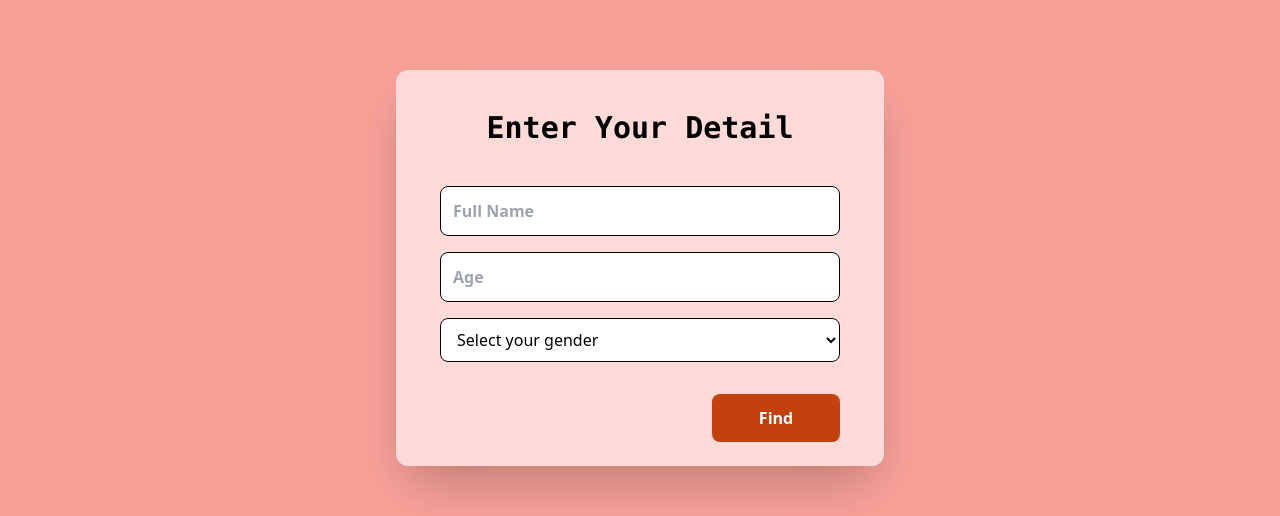
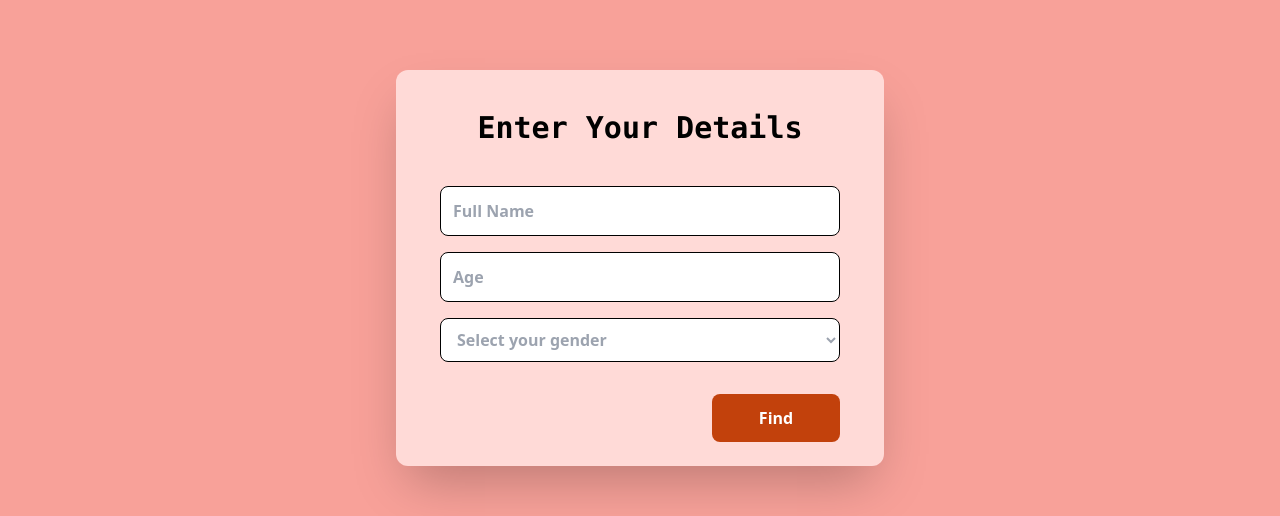
Before and after one commit to lokesh0921/DateNow, a React (Vite) app: page /details in a window 1280 px wide. Shown: the part 123-639 px from the top of the page. Built offline with nearby package versions, Linux system fonts and the light colour scheme; no server answers.

Commit message:
updated the ui of details page

```diff
--- a/src/components/details/Details.jsx
+++ b/src/components/details/Details.jsx
@@ -1,5 +1,8 @@
 import { useState } from "react";
 import { useNavigate } from "react-router-dom";
+
+import { gsap } from "gsap";
+import { useGSAP } from "@gsap/react";
 
 function Details() {
   const navigate = useNavigate();
@@ -34,17 +37,44 @@ function Details() {
     }
   };
 
+  // animating the ui of detials page
+  useGSAP(() => {
+    const tl = gsap.timeline();
+
+    tl.from(".right", {
+      x: 450,
+      duration: 0.8,
+      delay: 0,
+      scale: 0,
+    });
+    tl.from(".collegen", {
+      x: 200,
+      duration: 0.6,
+      scale: 0,
+    });
+    tl.from(".phn", {
+      x: 200,
+      duration: 0.6,
+      scale: 0,
+    });
+    tl.from(".emailn", {
+      x: 200,
+      duration: 0.6,
+      scale: 0,
+    });
+  });
+
   return (
     <div className="mt-0 w-full grid place-content-center">
-      <div className="bg-[#ffdad7] rounded-xl shadow-2xl flex flex-col px-5 mx-5 overflow-auto md:my-32 md:mx-0 max-w-full my-16">
+      <div className="right bg-[#ffdad7] rounded-xl shadow-2xl flex flex-col px-5 mx-5 overflow-auto md:my-32 md:mx-0 max-w-full my-16">
         <div className="flex justify-center">
-          <h1 className="text-2xl md:text-3xl text-black font-mono mt-10 font-bold mb-2">
-            Enter Your Detail
+          <h1 className="collegen text-2xl md:text-3xl text-black font-mono mt-10 font-bold mb-2">
+            Enter Your Details
           </h1>
         </div>
         <div>
           <form className="p-6 flex flex-col justify-center" onSubmit={pressed}>
-            <div className="flex flex-col">
+            <div className="phn flex flex-col">
               <label htmlFor="name" className="hidden">
                 Full Name
               </label>
@@ -67,7 +97,7 @@ function Details() {
               )}
             </div>
 
-            <div className="flex flex-col mt-2">
+            <div className="phn flex flex-col mt-2">
               <label htmlFor="age" className="hidden">
                 Age
               </label>
@@ -93,7 +123,7 @@ function Details() {
               )}
             </div>
 
-            <div className="flex flex-col mt-2">
+            <div className="phn flex flex-col mt-2">
               <label htmlFor="gender" className="hidden">
                 Gender
               </label>
@@ -105,7 +135,7 @@ function Details() {
                   setGender(e.target.value);
                   setErrors((prev) => ({ ...prev, gender: "" }));
                 }}
-                className={`bg-white h-11 mt-2 w-150 border text-black rounded-lg py-2 px-3 focus:outline-none focus:ring-2 focus:ring-white-500 ${
+                className={`bg-white h-11 mt-2 w-150 border text-gray-400 font-semibold rounded-lg py-2 px-3 focus:outline-none focus:ring-2 focus:ring-white-500 ${
                   errors.gender ? "border-2 border-red-500" : "border-black"
                 }`}
               >
@@ -123,12 +153,14 @@ function Details() {
               )}
             </div>
 
-            <button
-              type="submit"
-              className="md:w-32 bg-orange-700 hover:bg-blue-dark text-white font-bold py-3 px-6 rounded-lg mt-8 ml-auto hover:bg-orange-600 transition ease-in-out duration-300"
-            >
-              Find
-            </button>
+            <div className="emailn text-end">
+              <button
+                type="submit"
+                className=" md:w-32 bg-orange-700 hover:bg-blue-dark text-white font-bold py-3 px-6 rounded-lg mt-8 ml-auto hover:bg-orange-600 transition ease-in-out duration-300"
+              >
+                Find
+              </button>
+            </div>
           </form>
         </div>
       </div>
```
